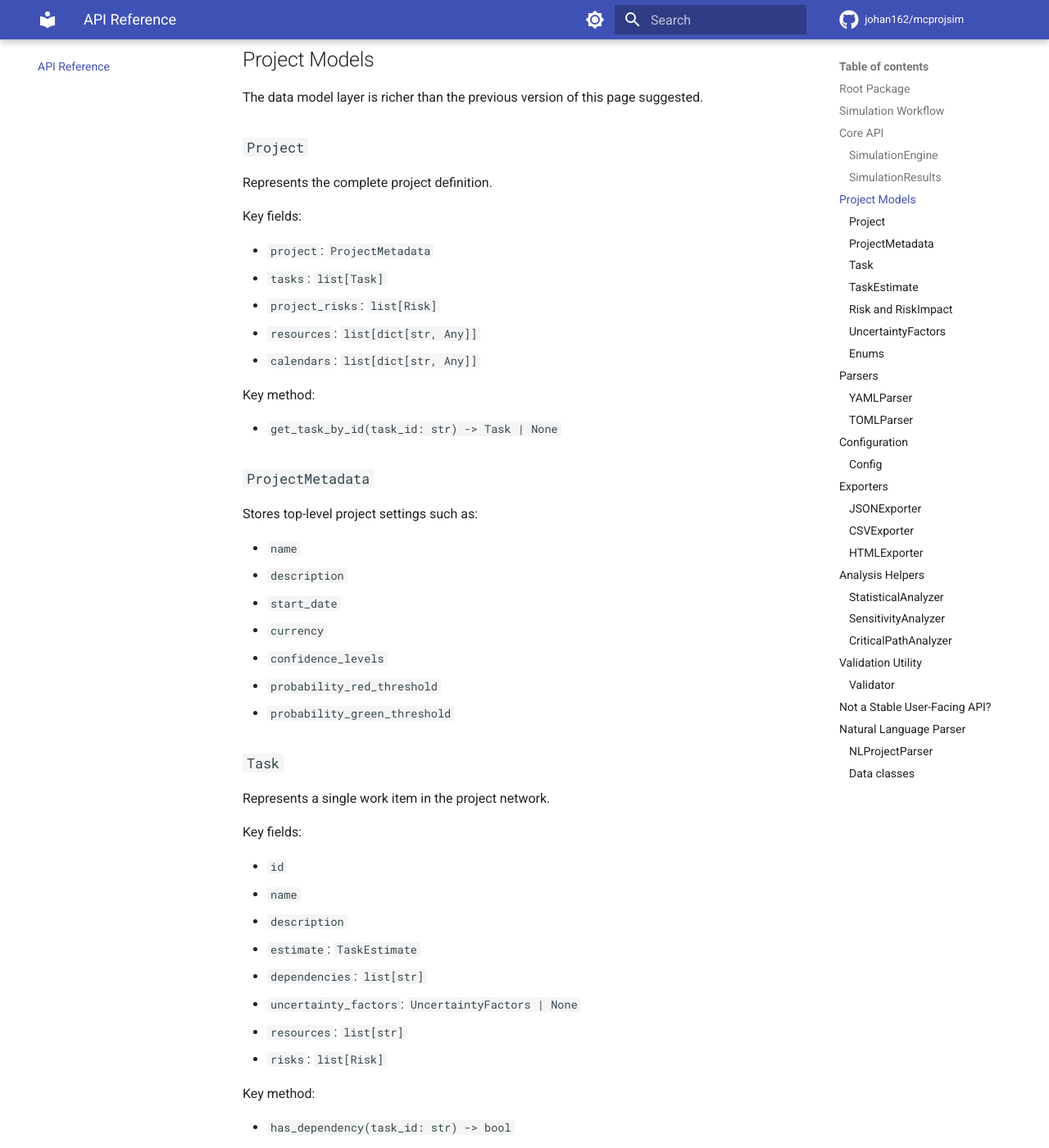
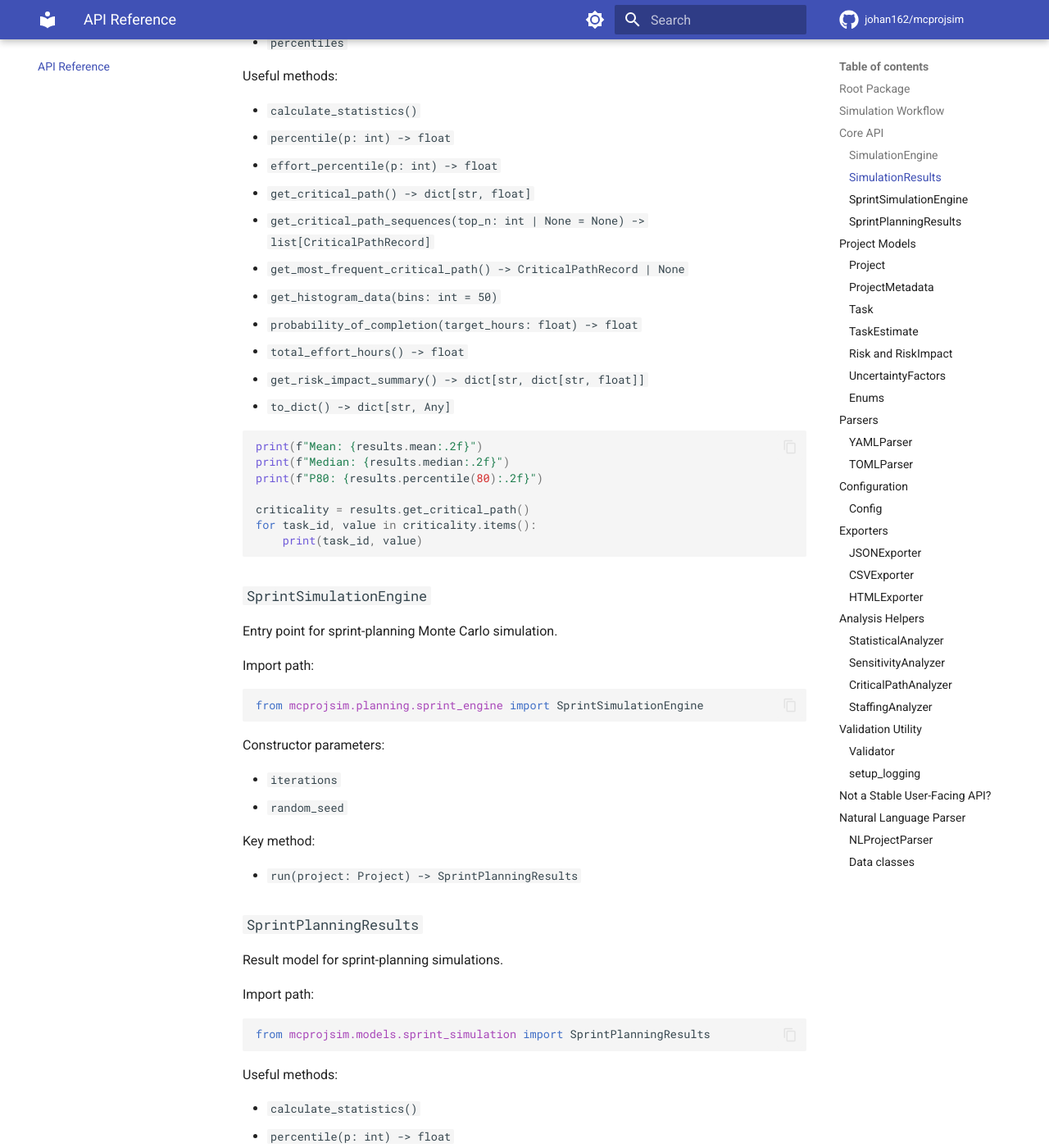
Before and after one commit to johan162/mcprojsim, an MkDocs documentation site: the page built from docs/api_reference.md, in a window 1280 px wide and 1400 px high, scrolled down 3280 px. Shown: the whole window at 82% size. Built offline with MkDocs 1.6.1 and Material for MkDocs 9.7.7, drawn with Linux system fonts in a browser that asks for light colours; comment, search, counter and statistics services are not loaded; some of the changed text lies outside the part shown.

Commit message:
Synchronized the API documentation with current code base

````diff
--- a/docs/api_reference.md
+++ b/docs/api_reference.md
@@ -9,6 +9,7 @@ The most stable entry points are:
 - File parsers from `mcprojsim.parsers`
 - Exporters from `mcprojsim.exporters`
 - Analysis helpers from `mcprojsim.analysis`
+- Sprint-planning APIs from `mcprojsim.planning` and `mcprojsim.models.sprint_simulation`
 - Configuration from `mcprojsim.config`
 
 Internal helper modules under `mcprojsim.simulation` and `mcprojsim.utils` are usable, but they are less central to the day-to-day library workflow.
@@ -31,7 +32,7 @@ Use these imports when you want the shortest path for common programmatic usage.
 
 ## Simulation Workflow
 
-The standard workflow is:
+The standard schedule-simulation workflow is:
 
 1. Load a project definition with `YAMLParser` or `TOMLParser`
 2. Optionally load a `Config`
@@ -62,6 +63,25 @@ print(results.get_critical_path())
 
 JSONExporter.export(results, "results.json")
 HTMLExporter.export(results, "results.html", project=project, config=config)
+```
+
+Sprint-planning workflow (when `project.sprint_planning.enabled` is true):
+
+1. Load a `Project`
+2. Run `SprintSimulationEngine`
+3. Inspect `SprintPlanningResults`
+
+```python
+from mcprojsim.parsers import YAMLParser
+from mcprojsim.planning.sprint_engine import SprintSimulationEngine
+
+project = YAMLParser().parse_file("sprint_project.yaml")
+engine = SprintSimulationEngine(iterations=5000, random_seed=42)
+results = engine.run(project)
+
+print(results.mean)
+print(results.percentile(90))
+print(results.date_percentile(90))
 ```
 
 ## Core API
@@ -115,8 +135,14 @@ Useful methods:
 
 - `calculate_statistics()`
 - `percentile(p: int) -> float`
+- `effort_percentile(p: int) -> float`
 - `get_critical_path() -> dict[str, float]`
+- `get_critical_path_sequences(top_n: int | None = None) -> list[CriticalPathRecord]`
+- `get_most_frequent_critical_path() -> CriticalPathRecord | None`
 - `get_histogram_data(bins: int = 50)`
+- `probability_of_completion(target_hours: float) -> float`
+- `total_effort_hours() -> float`
+- `get_risk_impact_summary() -> dict[str, dict[str, float]]`
 - `to_dict() -> dict[str, Any]`
 
 ```python
@@ -128,6 +154,43 @@ criticality = results.get_critical_path()
 for task_id, value in criticality.items():
     print(task_id, value)
 ```
+
+### `SprintSimulationEngine`
+
+Entry point for sprint-planning Monte Carlo simulation.
+
+Import path:
+
+```python
+from mcprojsim.planning.sprint_engine import SprintSimulationEngine
+```
+
+Constructor parameters:
+
+- `iterations`
+- `random_seed`
+
+Key method:
+
+- `run(project: Project) -> SprintPlanningResults`
+
+### `SprintPlanningResults`
+
+Result model for sprint-planning simulations.
+
+Import path:
+
+```python
+from mcprojsim.models.sprint_simulation import SprintPlanningResults
+```
+
+Useful methods:
+
+- `calculate_statistics()`
+- `percentile(p: int) -> float`
+- `date_percentile(p: int) -> date | None`
+- `delivery_date_for_sprints(sprint_count: float) -> date | None`
+- `to_dict() -> dict[str, Any]`
 
 ## Project Models
 
@@ -142,8 +205,9 @@ Key fields:
 - `project`: `ProjectMetadata`
 - `tasks`: `list[Task]`
 - `project_risks`: `list[Risk]`
-- `resources`: `list[dict[str, Any]]`
-- `calendars`: `list[dict[str, Any]]`
+- `resources`: `list[ResourceSpec]`
+- `calendars`: `list[CalendarSpec]`
+- `sprint_planning`: `SprintPlanningSpec | None`
 
 Key method:
 
@@ -160,6 +224,9 @@ Stores top-level project settings such as:
 - `confidence_levels`
 - `probability_red_threshold`
 - `probability_green_threshold`
+- `hours_per_day`
+- `distribution`
+- `team_size`
 
 ### `Task`
 
@@ -281,7 +349,10 @@ Important methods:
 - `Config.get_default() -> Config`
 - `get_uncertainty_multiplier(factor_name, level) -> float`
 - `get_t_shirt_size(size) -> TShirtSizeConfig | None`
+- `get_t_shirt_categories() -> list[str]`
+- `resolve_t_shirt_size(size) -> TShirtSizeConfig`
 - `get_story_point(points) -> StoryPointConfig | None`
+- `get_lognormal_high_z_value() -> float`
 
 Important nested models:
 
@@ -298,6 +369,8 @@ config = Config.load_from_file("config.yaml")
 
 multiplier = config.get_uncertainty_multiplier("team_experience", "high")
 size = config.get_t_shirt_size("L")
+epic_size = config.resolve_t_shirt_size("epic.M")
+categories = config.get_t_shirt_categories()
 story_points = config.get_story_point(5)
 ```
 
@@ -309,7 +382,7 @@ Exports summary results, percentiles, histogram data, and critical-path output t
 
 Method:
 
-- `export(results: SimulationResults, output_path) -> None`
+- `export(results, output_path, config=None, critical_path_limit=None, sprint_results=None) -> None`
 
 ### `CSVExporter`
 
@@ -317,7 +390,7 @@ Exports summary results, percentiles, critical path, and histogram table to CSV.
 
 Method:
 
-- `export(results: SimulationResults, output_path) -> None`
+- `export(results, output_path, config=None, critical_path_limit=None, sprint_results=None) -> None`
 
 ### `HTMLExporter`
 
@@ -325,7 +398,7 @@ Exports a formatted HTML report.
 
 Method:
 
-- `export(results: SimulationResults, output_path, project: Project | None = None, config: Config | None = None) -> None`
+- `export(results, output_path, project=None, config=None, critical_path_limit=None, sprint_results=None) -> None`
 
 If `project` is provided, the report can show richer task effort information. If `config` is also provided, T-shirt-sized tasks and Story Point tasks are rendered using the active simulation configuration rather than only default mappings.
 
@@ -366,6 +439,16 @@ Methods:
 
 - `get_criticality_index(results: SimulationResults) -> dict[str, float]`
 - `get_most_critical_tasks(results: SimulationResults, threshold: float = 0.5) -> list[str]`
+- `get_most_frequent_paths(results: SimulationResults, top_n: int | None = None) -> list[CriticalPathRecord]`
+
+### `StaffingAnalyzer`
+
+Provides staffing recommendations and team-size tables using simulation results plus staffing config.
+
+Methods:
+
+- `calculate_staffing_table(results: SimulationResults, config: Config) -> list[StaffingRow]`
+- `recommend_team_size(results: SimulationResults, config: Config) -> list[StaffingRecommendation]`
 
 ## Validation Utility
 
@@ -383,6 +466,14 @@ This is a simple convenience wrapper that selects `YAMLParser` or `TOMLParser` b
 from mcprojsim.utils import Validator
 
 is_valid, error = Validator.validate_file("project.yaml")
+```
+
+### `setup_logging`
+
+Also exported from `mcprojsim.utils`:
+
+```python
+from mcprojsim.utils import setup_logging
 ```
 
 ## Not a Stable User-Facing API?
@@ -442,4 +533,7 @@ yaml_output = parser.parse_and_generate(description)
 ### Data classes
 
 - `ParsedProject` — extracted project-level data (`name`, `start_date`, `hours_per_day`, `tasks`, `confidence_levels`)
-- `ParsedTask` — extracted task data (`name`, `t_shirt_size`, `story_points`, `min_estimate`/`expected_estimate`/`max_estimate`, `dependency_refs`)
+- `ParsedTask` — extracted task data (`name`, `t_shirt_size`, `story_points`, `low_estimate`/`expected_estimate`/`high_estimate`, `dependency_refs`)
+- `ParsedResource` — extracted resource data (`name`, `availability`, `experience_level`, `productivity_level`, `calendar`, `sickness_prob`, `planned_absence`)
+- `ParsedCalendar` — extracted calendar data (`id`, `work_hours_per_day`, `work_days`, `holidays`)
+- `ParsedSprintPlanning` — extracted sprint-planning settings (`enabled`, `sprint_length_weeks`, `capacity_mode`, `history`, ...)
````
Also changed, not shown: other parts of docs/api_reference.md (+1 -0 lines).
